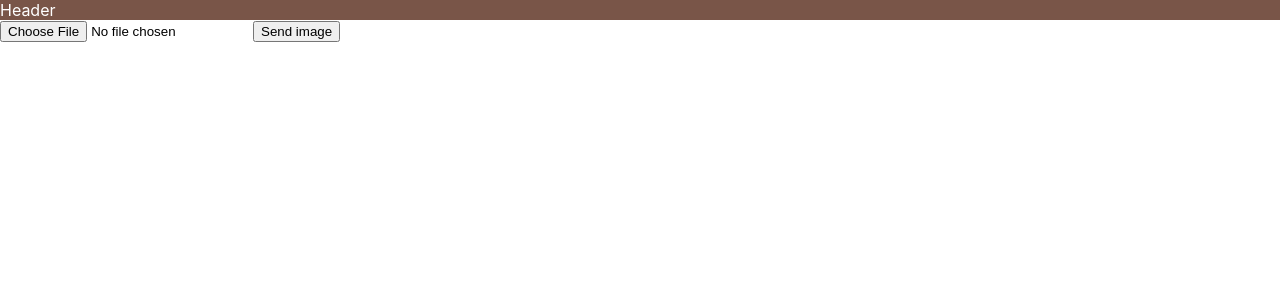
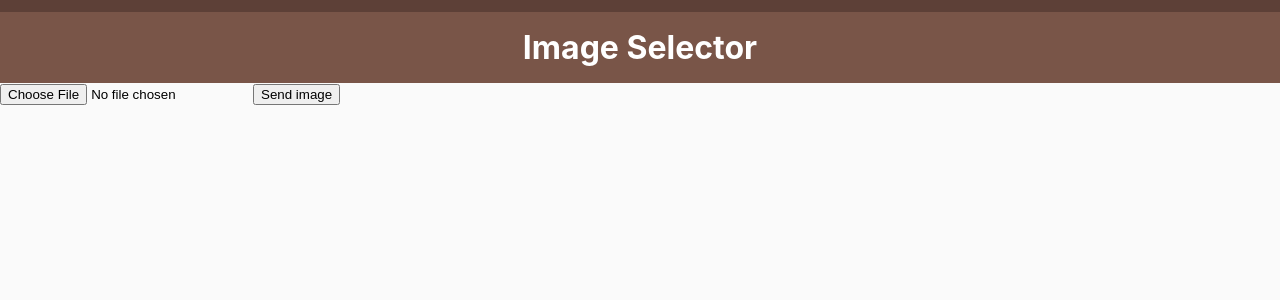
Before and after one commit to GuRuGuMaWaRu/Learning_projects, a React (Create React App) app in the folder app_react_8/client/: page / in a window 1280 px wide. Shown: the top 300 px of the page. Built offline with nearby package versions, Linux system fonts and the light colour scheme.

Commit message:
Style header & add bg-color

```diff
--- a/app_react_8/client/src/App.js
+++ b/app_react_8/client/src/App.js
@@ -6,18 +6,29 @@ const theme = {
   dark_primary: "#5D4037",
   light_primary: "#D7CCC8",
   primary: "#795548",
-  text: "#FFFFFF"
+  text: "#FFFFFF",
+  bg_color: "#FAFAFA"
 };
 
 const GlobalStyle = createGlobalStyle`
   body {
     margin: 0;
+    background-color: ${props => props.theme.bg_color};
   }
 `;
 
 const StyledHeader = styled.div`
   color: ${props => props.theme.text};
   background-color: ${props => props.theme.primary};
+  .status-bar {
+    height: 12px;
+    background-color: ${props => props.theme.dark_primary};
+  }
+  h1 {
+    text-align: center;
+    margin: 0;
+    padding: 1rem 0;
+  }
 `;
 
 const App = () => {
@@ -49,7 +60,10 @@ const App = () => {
     <Fragment>
       <ThemeProvider theme={theme}>
         <GlobalStyle />
-        <StyledHeader>Header</StyledHeader>
+        <StyledHeader>
+          <div className="status-bar"></div>
+          <h1>Image Selector</h1>
+        </StyledHeader>
         <div>
           <input type="file" name="file" onChange={handleChange} />
           <button onClick={sendImage}>Send image</button>
```
